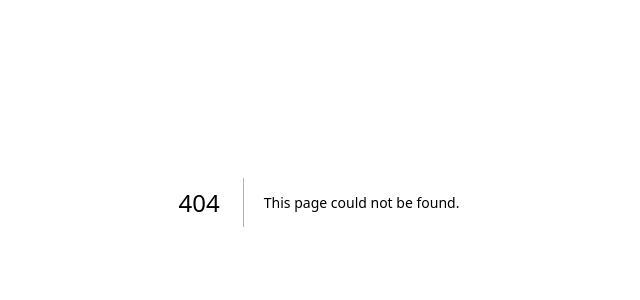
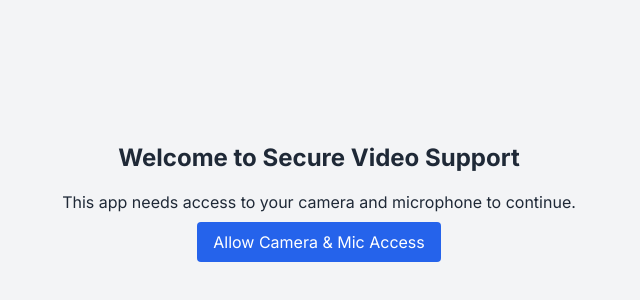
Before and after one commit to MuhammadSaad25/contact-book, a Next.js app: page /camera in a window 1280 px wide. Before the commit this address had no page. Shown: the part 198-498 px from the top of the page, without its empty margins (321-961 px from the left). Built offline with nearby package versions, Linux system fonts and the light colour scheme.

Commit message:
change file

```diff
--- /dev/null
+++ b/app/camera/page.js
@@ -0,0 +1,55 @@
+"use client";
+import React, { useState, useRef } from "react";
+
+const CameraPage = () => {
+  const [cameraOn, setCameraOn] = useState(false);
+  const videoRef = useRef(null);
+
+  const handleStartCamera = async () => {
+    try {
+      const stream = await navigator.mediaDevices.getUserMedia({
+        video: true,
+        audio: true,
+      });
+      if (videoRef.current) {
+        videoRef.current.srcObject = stream;
+        setCameraOn(true);
+      }
+    } catch (err) {
+      alert("Camera access denied or not available.");
+      console.error(err);
+    }
+  };
+
+  return (
+    <div className="flex flex-col items-center justify-center min-h-screen bg-gray-100 p-4">
+      <h1 className="text-2xl font-bold mb-4">Welcome to Secure Video Support</h1>
+      {!cameraOn ? (
+        <>
+          <p className="mb-2 text-center">
+            This app needs access to your camera and microphone to continue.
+          </p>
+          <button
+            onClick={handleStartCamera}
+            className="px-4 py-2 bg-blue-600 text-white rounded hover:bg-blue-700"
+          >
+            Allow Camera & Mic Access
+          </button>
+        </>
+      ) : (
+        <>
+          <p className="mb-2">Camera is active. You are live (not being recorded).</p>
+          <video
+            ref={videoRef}
+            autoPlay
+            playsInline
+            muted
+            className="w-full max-w-md rounded shadow-lg"
+          ></video>
+        </>
+      )}
+    </div>
+  );
+};
+
+export default CameraPage;
```
